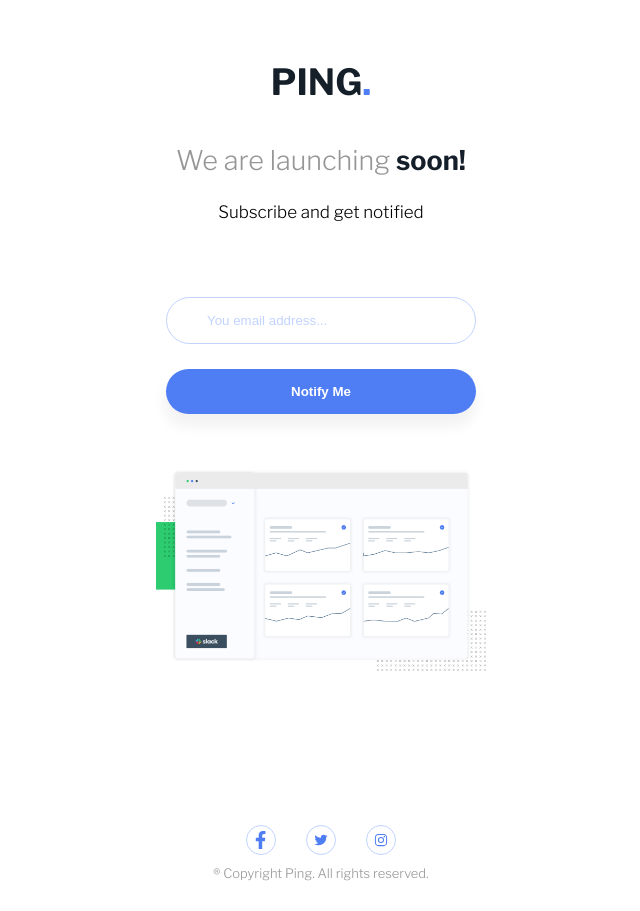
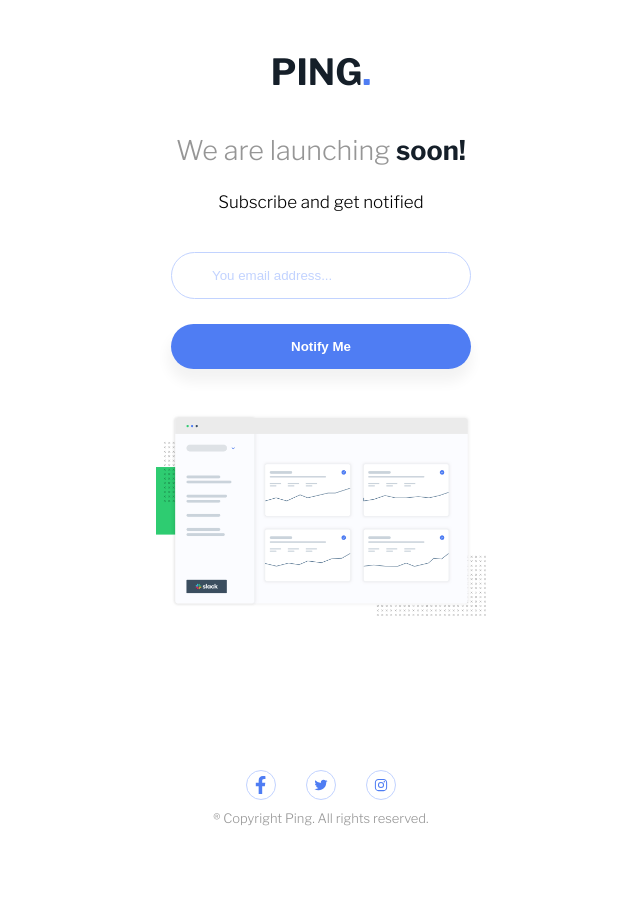
Before and after one commit to kevin344k/ping-coming-soon-page-master, a plain HTML site: page index.html in a window 1280 px wide. Shown: the whole page, without its empty margins (319-959 px from the left). After the commit the page ends 856 px from the top, so only its background shows below. Drawn offline with nearby package versions, Linux system fonts and the light colour scheme.

Commit message:
sfsd
dsfd

```diff
--- a/css/main.scss
+++ b/css/main.scss
@@ -45,7 +45,7 @@ html {
 }
 
 body {
-    width:100vw;
+
     height: auto;
 
 
@@ -54,10 +54,11 @@ body {
 
     header {
         text-align: center;
-        padding: 10px;
+        background-color: white;
         width: 330px;
         margin: auto;
         margin-top: 50px;
+
         h1 {
             color: $Very_Dark_Blue;
 
@@ -91,29 +92,41 @@ main {
     width: 330px;
     max-width: 400px;
     margin: auto;
+    background-color: white;
+
     form {
-        margin: 40px 0px;
-        padding: 10px;
+        width: 300px;
         display: flex;
         flex-direction: column;
-     div{
+        margin: 40px auto;
+
+        div {
+            width: 300px;
+
             input {
+                width: 100%;
                 outline: none;
                 border: 1px solid $Pale_Blue;
                 padding: 15px 40px;
-            width: 100%;
+
                 border-radius: 25px;
                 margin-bottom: 5px;
+
                 &::placeholder {
                     color: $Pale_Blue;
                 }
+                &:focus{
+                    border: 1px solid $Blue;
+                }
 
             }
-        .error{
+
+            .error {
                 border: 1px solid $Light_Red;
                 transition: .2s ease-out;
             }
-        .text_error{
+
+            .text_error {
                 display: none;
                 transition: .2s ease-out;
                 font-size: 1.3rem;
@@ -124,11 +137,12 @@ main {
                 text-align: center
             }
         }
+
         button {
+            width: 300px;
             outline: none;
             border: 1px solid $Pale_Blue;
             padding: 15px 40px;
-            width: 100%;
             border-radius: 25px;
             margin-bottom: 5px;
             margin-top: 20px;
@@ -140,29 +154,31 @@ main {
             cursor: pointer;
         }
     }
+
     div {
-        width: 100%;
+        width: 330px;
 
         img {
             width: 100%;
             background-position: center;
-            margin-bottom:150px;
+            margin-bottom: 150px;
         }
     }
 }
 
 footer {
-
+    background-color: white;
     width: 330px;
     margin: auto;
     margin-bottom: 30px;
+
     div {
         display: flex;
         gap: 30px;
         align-items: center;
         justify-content: center;
 
-       .ico{
+        .ico {
             width: 30px;
             height: 30px;
             padding: 7px;
@@ -170,19 +186,22 @@ footer {
             border-radius: 100%;
 
 
-        :nth-child(1){
+            :nth-child(1) {
                 height: 18px;
-            path{
+
+                path {
                     fill: $Blue;
                 }
             }
 
-        &:hover{
+            &:hover {
                 background-color: $Blue;
                 cursor: pointer;
-            :nth-child(1){
+
+                :nth-child(1) {
                     height: 18px;
-                path{
+
+                    path {
                         fill: white;
                     }
                 }
@@ -192,44 +211,57 @@ footer {
 
 
     }
-    p{
+
+    p {
         margin-top: 10px;
         font-size: 1.3rem;
         color: $Gray;
     }
+
     text-align: center;
 }
 
-@media(min-width:1440px){
-body{
-    header{
+@media(min-width:1440px) {
+    body {
+        header {
             width: 700px;
         }
-    main{
+
+        main {
             width: 700px;
             max-width: 1000px;
-        form{
-            display: flex;
+
+            form {
+
+                width: 100%;
                 flex-direction: row;
                 justify-content: space-between;
                 align-items: first baseline;
-            div{
+
+                div {
                     display: flex;
                     flex-direction: column;
                     width: fit-content;
-                input{
+
+                    input {
                         width: 450px;
                     }
-                .text_error{
+
+                    .text_error {
                         text-align: left;
                         margin-left: 40px;
                     }
 
                 }
-            button{
+
+                button {
                     width: 200px;
+                }
+            }
+
+            div {
+                width: 700px;
             }
         }
     }
 }
-}
```
Also changed, not shown: css/main.css, 1 other file. Lines whose indentation alone changed are shown as unchanged.
